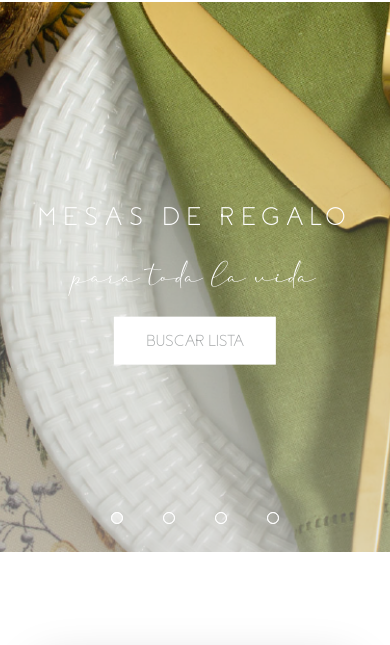
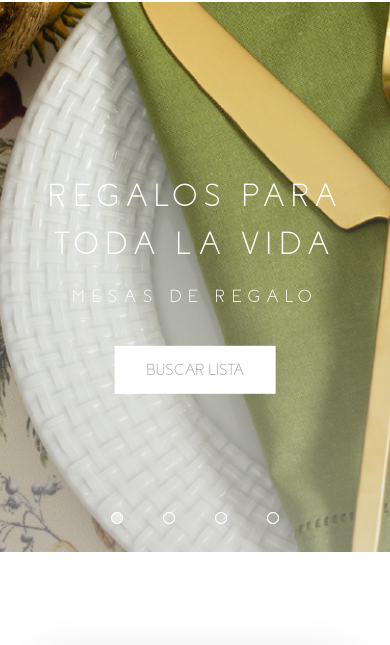
Before and after one commit to Williamx86/ColeccionesSV, a plain HTML site: page docs/index.html in a window 390 px wide. Shown: the part 70-715 px from the top of the page. Drawn offline with nearby package versions, Linux system fonts and the light colour scheme.

Commit message:
Nuevos cambios

```diff
--- a/css/style_main.css
+++ b/css/style_main.css
@@ -180,12 +180,14 @@ body {
 
 .texto-p {
     font-size: 3.5rem;
+    white-space: nowrap;
     letter-spacing: 0.8rem;
 }
 
 .texto-c {
-    font-family: 'Cherolina';
-    font-size: 3.5rem;
+    font-size: 2.5rem;
+    letter-spacing: 0.8rem;
+    padding: 1rem 0 2rem 0;
 }
 
 .btn-buscar {
@@ -521,6 +523,7 @@ footer {
     text-align: justify;
     color: #A5A8A9;
     font-size: 1.1rem;
+    line-height: 2rem;
 }
 
 .contacto p:first-child {
@@ -1001,6 +1004,10 @@ footer {
     height: 100%;
 }
 
+.texto-m{
+    display: none;
+}
+
 @keyframes menus {
     from {
         height: 0px;
@@ -1044,14 +1051,24 @@ footer {
     }
 
     .texto-p {
-        font-size: 1.6rem;
+        font-size: 2rem;
+        letter-spacing: 0.4rem;
+        white-space:  pre-wrap;
+        display: none;
+    }
+
+    .texto-c {
+        font-size: 1.1rem;
         letter-spacing: 0.4rem;
         white-space: nowrap;
     }
 
-    .texto-c {
-        font-family: 'Cherolina';
-        font-size: 3rem;
+    .texto-m{
+        display: block;
+        font-size: 2rem;
+        letter-spacing: 0.4rem;
+        white-space: nowrap;
+        margin: 0;
     }
 
     .btn-buscar {
@@ -1259,4 +1276,11 @@ footer {
         padding: 3rem 0 6rem 0;
     }
 
+    .nosotros p:not(:first-child) {
+        text-align: center;
+        line-height: 2rem;
+        color: #A5A8A9;
+        font-size: 1.1rem;
+    }
+
 }
--- a/docs/css/style_main.css
+++ b/docs/css/style_main.css
@@ -180,12 +180,14 @@ body {
 
 .texto-p {
     font-size: 3.5rem;
+    white-space: nowrap;
     letter-spacing: 0.8rem;
 }
 
 .texto-c {
-    font-family: 'Cherolina';
-    font-size: 3.5rem;
+    font-size: 2.5rem;
+    letter-spacing: 0.8rem;
+    padding: 1rem 0 2rem 0;
 }
 
 .btn-buscar {
@@ -521,6 +523,7 @@ footer {
     text-align: justify;
     color: #A5A8A9;
     font-size: 1.1rem;
+    line-height: 2rem;
 }
 
 .contacto p:first-child {
@@ -1001,6 +1004,10 @@ footer {
     height: 100%;
 }
 
+.texto-m{
+    display: none;
+}
+
 @keyframes menus {
     from {
         height: 0px;
@@ -1044,14 +1051,24 @@ footer {
     }
 
     .texto-p {
-        font-size: 1.6rem;
+        font-size: 2rem;
+        letter-spacing: 0.4rem;
+        white-space:  pre-wrap;
+        display: none;
+    }
+
+    .texto-c {
+        font-size: 1.1rem;
         letter-spacing: 0.4rem;
         white-space: nowrap;
     }
 
-    .texto-c {
-        font-family: 'Cherolina';
-        font-size: 3rem;
+    .texto-m{
+        display: block;
+        font-size: 2rem;
+        letter-spacing: 0.4rem;
+        white-space: nowrap;
+        margin: 0;
     }
 
     .btn-buscar {
@@ -1259,4 +1276,11 @@ footer {
         padding: 3rem 0 6rem 0;
     }
 
+    .nosotros p:not(:first-child) {
+        text-align: center;
+        line-height: 2rem;
+        color: #A5A8A9;
+        font-size: 1.1rem;
+    }
+
 }
--- a/docs/index.html
+++ b/docs/index.html
@@ -97,8 +97,13 @@
                 <div class="slide first">
                     <img src="img/silder_1.png">
                     <div class="texto-encima">
-                        <h2 class="texto-p">MESAS DE REGALO</h2>
-                        <p class="texto-c">para toda la vida</p>
+                        <h2 class="texto-p">
+                            REGALOS PARA
+                            TODA LA VIDA
+                        </h2>
+                        <p class="texto-m">REGALOS PARA</p>
+                        <p class="texto-m">TODA LA VIDA</p>
+                        <p class="texto-c">MESAS DE REGALO</p>
                         <a href="tienda.html" class="btn-buscar">BUSCAR LISTA</a>
                     </div>
                 </div>
@@ -106,8 +111,13 @@
                 <div class="slide">
                     <img src="img/slider_2.png">
                     <div class="texto-encima">
-                        <h2 class="texto-p">MESAS DE REGALO</h2>
-                        <p class="texto-c">para toda la vida</p>
+                        <h2 class="texto-p">
+                            REGALOS PARA
+                            TODA LA VIDA
+                        </h2>
+                        <p class="texto-m">REGALOS PARA</p>
+                        <p class="texto-m">TODA LA VIDA</p>
+                        <p class="texto-c">MESAS DE REGALO</p>
                         <a href="tienda.html" class="btn-buscar">BUSCAR LISTA</a>
                     </div>
                 </div>
@@ -115,8 +125,13 @@
                 <div class="slide">
                     <img src="img/silder_1.png">
                     <div class="texto-encima">
-                        <h2 class="texto-p">MESAS DE REGALO</h2>
-                        <p class="texto-c">para toda la vida</p>
+                        <h2 class="texto-p">
+                            REGALOS PARA
+                            TODA LA VIDA
+                        </h2>
+                        <p class="texto-m">REGALOS PARA</p>
+                        <p class="texto-m">TODA LA VIDA</p>
+                        <p class="texto-c">MESAS DE REGALO</p>
                         <a href="tienda.html" class="btn-buscar">BUSCAR LISTA</a>
                     </div>
                 </div>
@@ -124,8 +139,13 @@
                 <div class="slide">
                     <img src="img/slider_2.png">
                     <div class="texto-encima">
-                        <h2 class="texto-p">MESAS DE REGALO</h2>
-                        <p class="texto-c">para toda la vida</p>
+                        <h2 class="texto-p">
+                            REGALOS PARA
+                            TODA LA VIDA
+                        </h2>
+                        <p class="texto-m">REGALOS PARA</p>
+                        <p class="texto-m">TODA LA VIDA</p>
+                        <p class="texto-c">MESAS DE REGALO</p>
                         <a href="tienda.html" class="btn-buscar">BUSCAR LISTA</a>
                     </div>
                 </div>
```
Also changed, not shown: index.html (+28 -8 lines).
